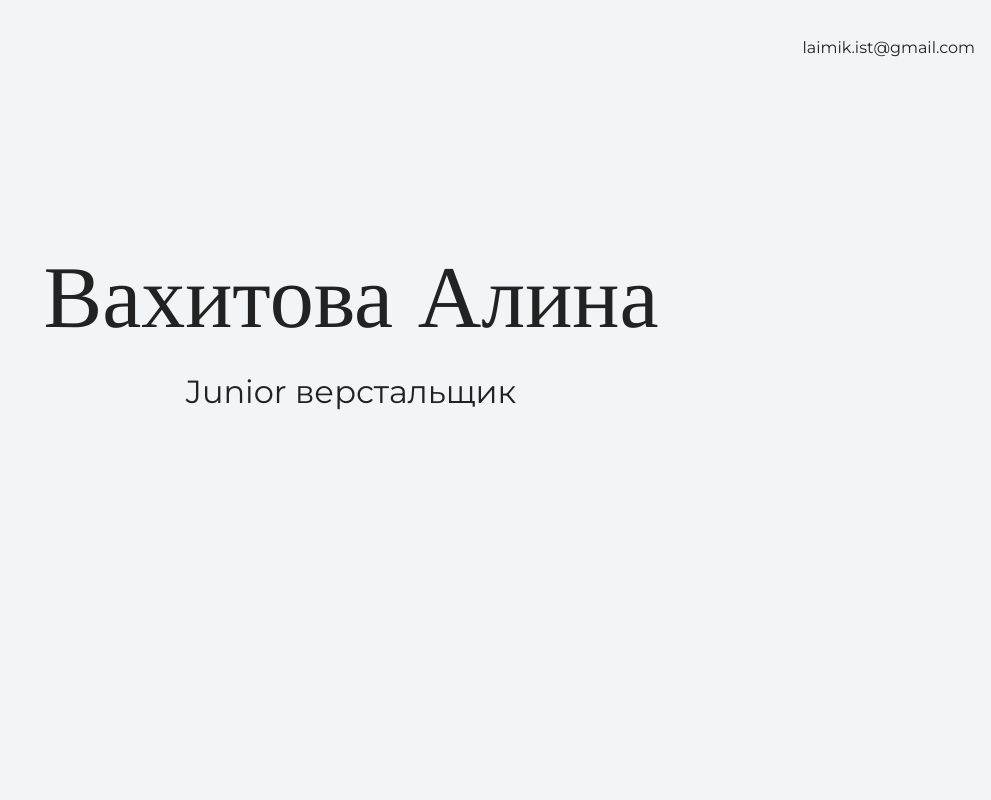
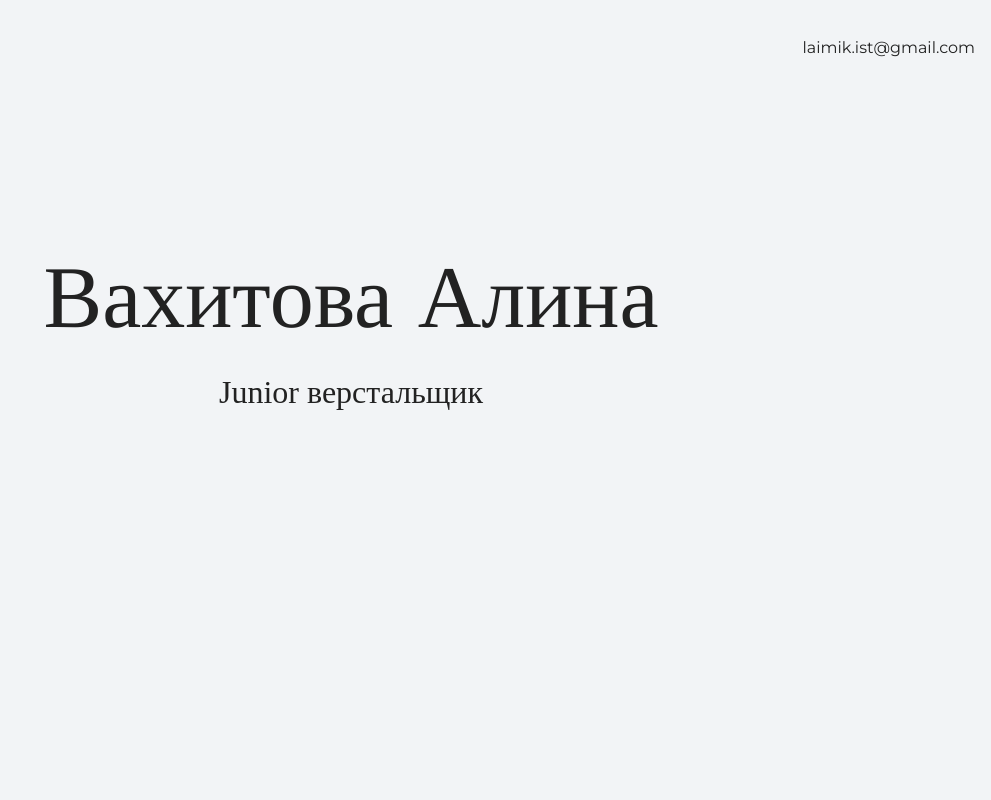
Before and after one commit to Alina-malina/my-site, a plain HTML site: page index.html in a window 1280 px wide. Shown: the top 800 px of the page, without its empty margins (289-1280 px from the left). Drawn offline with nearby package versions, Linux system fonts and the light colour scheme.

Commit message:
Update style.css

```diff
--- a/style.css
+++ b/style.css
@@ -1,3 +1,22 @@
+@font-face {
+   font-family: 'Caveat';
+   src: url('fonts/caveat-regulator.woff') format ('woff');
+   src: url('fonts/caveat-regulator.woff2') format ('woff2');
+   font-weight: normal;
+   font-style: normal;
+}
+
+@font-face {
+  font-family: 'Caveat';
+  src: url('fonts/caveat-Bold.woff') format ('woff');
+   src: url('fonts/caveat-Bold.woff2') format ('woff2');
+  font-weight: bold;
+  font-style: normal;
+}
+
+p {
+   font-family: Caveat;
+}
 body {
   margin: 0;
   min-width: 960px;
```
